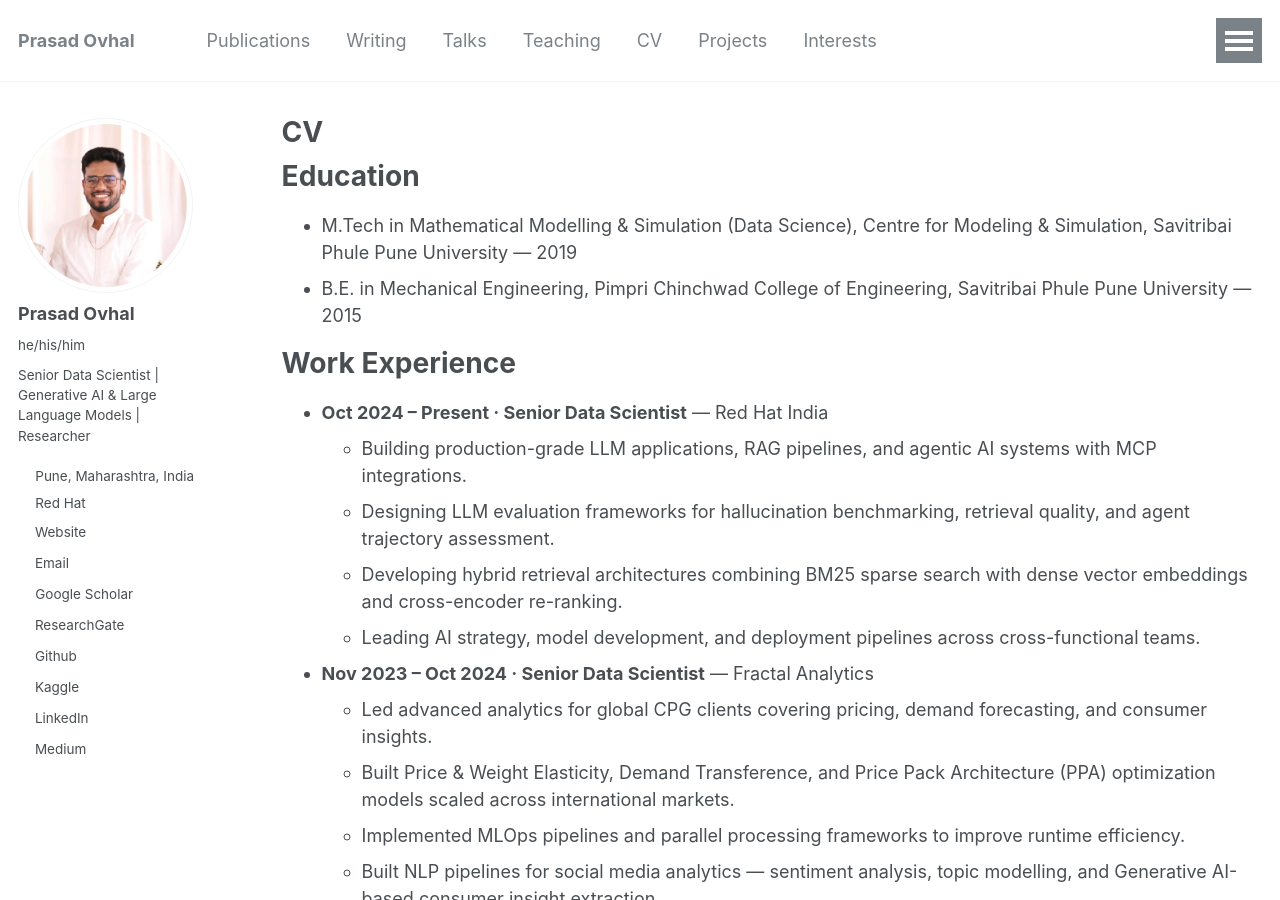
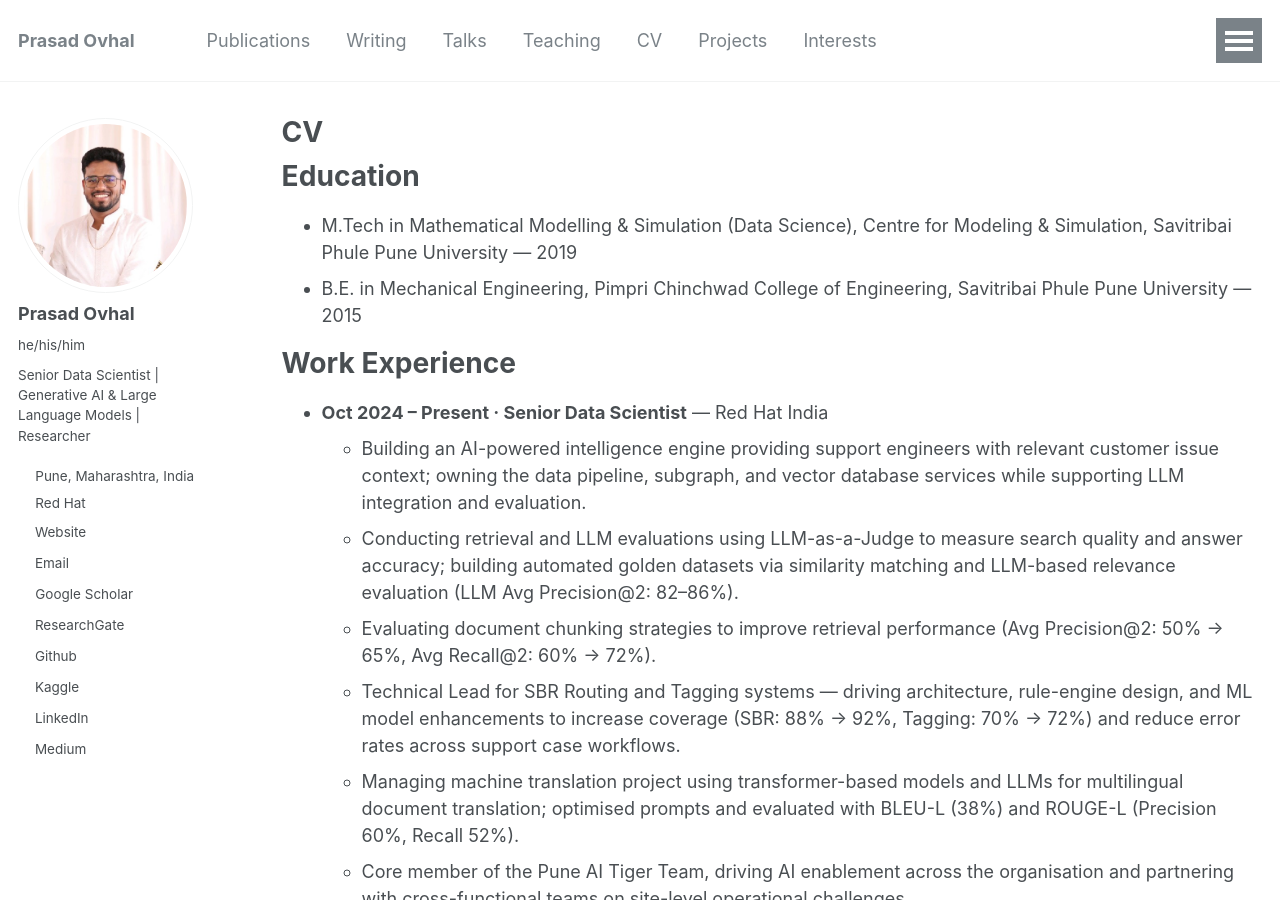
Before and after one commit to prasadovhal/prasadovhal.github.io, a Jekyll site: the page built from _pages/cv.md, in a window 1280 px wide and 900 px high. Built offline with Jekyll 4.4.1, drawn with Linux system fonts in a browser that asks for light colours; some of the changed text lies outside the part shown.

Commit message:
updated cv projects

```diff
--- a/_pages/cv.md
+++ b/_pages/cv.md
@@ -13,10 +13,12 @@ Education
 Work Experience
 ======
 * **Oct 2024 – Present · Senior Data Scientist** — Red Hat India
-  * Building production-grade LLM applications, RAG pipelines, and agentic AI systems with MCP integrations.
-  * Designing LLM evaluation frameworks for hallucination benchmarking, retrieval quality, and agent trajectory assessment.
-  * Developing hybrid retrieval architectures combining BM25 sparse search with dense vector embeddings and cross-encoder re-ranking.
-  * Leading AI strategy, model development, and deployment pipelines across cross-functional teams.
+  * Building an AI-powered intelligence engine providing support engineers with relevant customer issue context; owning the data pipeline, subgraph, and vector database services while supporting LLM integration and evaluation.
+  * Conducting retrieval and LLM evaluations using LLM-as-a-Judge to measure search quality and answer accuracy; building automated golden datasets via similarity matching and LLM-based relevance evaluation (LLM Avg Precision@2: 82–86%).
+  * Evaluating document chunking strategies to improve retrieval performance (Avg Precision@2: 50% → 65%, Avg Recall@2: 60% → 72%).
+  * Technical Lead for SBR Routing and Tagging systems — driving architecture, rule-engine design, and ML model enhancements to increase coverage (SBR: 88% → 92%, Tagging: 70% → 72%) and reduce error rates across support case workflows.
+  * Managing machine translation project using transformer-based models and LLMs for multilingual document translation; optimised prompts and evaluated with BLEU-L (38%) and ROUGE-L (Precision 60%, Recall 52%).
+  * Core member of the Pune AI Tiger Team, driving AI enablement across the organisation and partnering with cross-functional teams on site-level operational challenges.
 
 * **Nov 2023 – Oct 2024 · Senior Data Scientist** — Fractal Analytics
   * Led advanced analytics for global CPG clients covering pricing, demand forecasting, and consumer insights.
```
